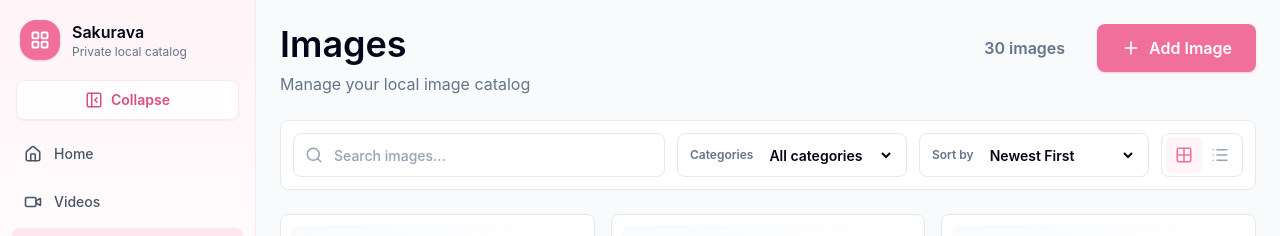
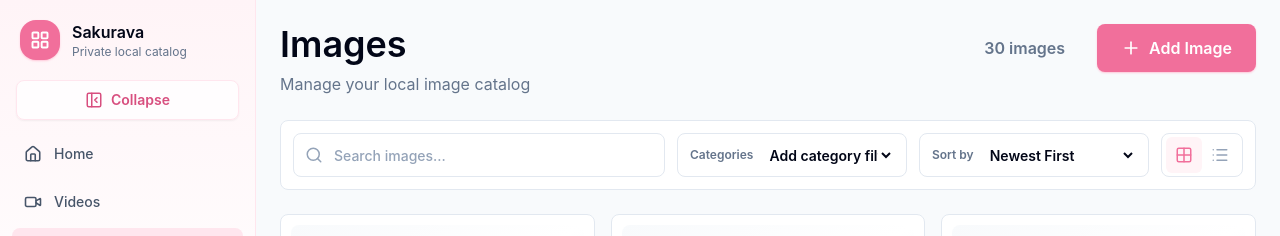
Before and after one commit to wonderfulworldz/sakurava-desktop, a React (Vite) app: page /images in a window 1280 px wide. Shown: the top 236 px of the page. Built offline with nearby package versions, Linux system fonts and the light colour scheme.

Commit message:
Add collection category multi-filter

```diff
--- a/src/pages/CollectionPage.tsx
+++ b/src/pages/CollectionPage.tsx
@@ -8,7 +8,7 @@ import {
   Search,
   UserRound,
 } from "lucide-react";
-import { type ChangeEvent, useEffect, useState } from "react";
+import { type ChangeEvent, useEffect, useMemo, useState } from "react";
 import { Link } from "react-router-dom";
 import type { CollectionConfig, CollectionItem } from "../lib/collectionData";
 import { localImagePathToAssetSrc } from "../runtime/localAsset";
@@ -22,14 +22,21 @@ type ViewMode = "card" | "table";
 
 function CollectionPage({ config }: CollectionPageProps) {
   const [searchQuery, setSearchQuery] = useState("");
-  const [filterValue, setFilterValue] = useState(config.filterOptions[0] ?? "");
+  const [activeCategoryFilters, setActiveCategoryFilters] = useState<string[]>([]);
   const [sortValue, setSortValue] = useState(config.sortOptions[0] ?? "");
   const [pageSize, setPageSize] = useState("30");
   const [page, setPage] = useState(1);
   const [viewMode, setViewMode] = useState<ViewMode>("card");
+  const categoryOptions = useMemo(
+    () => getCategoryOptions(config.items),
+    [config.items],
+  );
 
   const sortedItems = sortItems(
-    filterByCategory(filterItems(config.items, searchQuery), filterValue, config),
+    filterByCategories(
+      filterItems(config.items, searchQuery),
+      activeCategoryFilters,
+    ),
     sortValue,
   );
   const numericPageSize = Number(pageSize);
@@ -44,23 +51,56 @@ function CollectionPage({ config }: CollectionPageProps) {
     setPage(1);
   }
 
+  function addCategoryFilter(category: string) {
+    if (
+      !category ||
+      activeCategoryFilters.length >= 5 ||
+      hasCategoryFilter(activeCategoryFilters, category)
+    ) {
+      return;
+    }
+
+    setActiveCategoryFilters([...activeCategoryFilters, category]);
+    resetToFirstPage();
+  }
+
+  function removeCategoryFilter(category: string) {
+    setActiveCategoryFilters(
+      activeCategoryFilters.filter(
+        (filter) => normalizeCategoryKey(filter) !== normalizeCategoryKey(category),
+      ),
+    );
+    resetToFirstPage();
+  }
+
+  function clearCategoryFilters() {
+    setActiveCategoryFilters([]);
+    resetToFirstPage();
+  }
+
+  useEffect(() => {
+    setActiveCategoryFilters((filters) =>
+      filters.filter((filter) => hasCategoryFilter(categoryOptions, filter)),
+    );
+  }, [categoryOptions]);
+
   return (
     <div className="space-y-6">
       <CollectionHeader config={config} />
       <CollectionToolbar
         config={config}
         searchQuery={searchQuery}
-        filterValue={filterValue}
+        categoryOptions={categoryOptions}
+        activeCategoryFilters={activeCategoryFilters}
         sortValue={sortValue}
         viewMode={viewMode}
         onSearchChange={(value) => {
           setSearchQuery(value);
           resetToFirstPage();
         }}
-        onFilterChange={(value) => {
-          setFilterValue(value);
-          resetToFirstPage();
-        }}
+        onAddCategoryFilter={addCategoryFilter}
+        onRemoveCategoryFilter={removeCategoryFilter}
+        onClearCategoryFilters={clearCategoryFilters}
         onSortChange={(value) => {
           setSortValue(value);
           resetToFirstPage();
@@ -133,23 +173,36 @@ function CollectionHeader({ config }: CollectionPageProps) {
 function CollectionToolbar({
   config,
   searchQuery,
-  filterValue,
+  categoryOptions,
+  activeCategoryFilters,
   sortValue,
   viewMode,
   onSearchChange,
-  onFilterChange,
+  onAddCategoryFilter,
+  onRemoveCategoryFilter,
+  onClearCategoryFilters,
   onSortChange,
   onViewModeChange,
 }: CollectionPageProps & {
   searchQuery: string;
-  filterValue: string;
+  categoryOptions: string[];
+  activeCategoryFilters: string[];
   sortValue: string;
   viewMode: ViewMode;
   onSearchChange: (value: string) => void;
-  onFilterChange: (value: string) => void;
+  onAddCategoryFilter: (value: string) => void;
+  onRemoveCategoryFilter: (value: string) => void;
+  onClearCategoryFilters: () => void;
   onSortChange: (value: string) => void;
   onViewModeChange: (value: ViewMode) => void;
 }) {
+  const selectableCategories = categoryOptions.filter(
+    (category) => !hasCategoryFilter(activeCategoryFilters, category),
+  );
+  const reachedCategoryLimit = activeCategoryFilters.length >= 5;
+  const categorySelectDisabled =
+    reachedCategoryLimit || selectableCategories.length === 0;
+
   return (
     <section className="rounded-lg border border-slate-200 bg-white p-3">
       <div className="grid gap-3 md:grid-cols-2 xl:grid-cols-[minmax(260px,1fr)_minmax(180px,230px)_minmax(180px,230px)_auto] xl:items-center">
@@ -170,9 +223,10 @@ function CollectionToolbar({
         <SelectBox
           id={`${config.kind}-filter`}
           label={config.filterLabel}
-          options={config.filterOptions}
-          value={filterValue}
-          onChange={onFilterChange}
+          options={["Add category filter", ...selectableCategories]}
+          value="Add category filter"
+          onChange={onAddCategoryFilter}
+          disabled={categorySelectDisabled}
         />
         <SelectBox
           id={`${config.kind}-sort`}
@@ -213,6 +267,41 @@ function CollectionToolbar({
           </button>
         </div>
       </div>
+
+      {(activeCategoryFilters.length > 0 || reachedCategoryLimit) && (
+        <div className="mt-3 flex flex-wrap items-center gap-2 border-t border-slate-100 pt-3">
+          {activeCategoryFilters.map((category) => (
+            <span
+              key={normalizeCategoryKey(category)}
+              className="inline-flex max-w-full items-center gap-2 rounded-full bg-sakura-50 px-3 py-1.5 text-xs font-semibold text-sakura-700"
+            >
+              <span className="truncate">{category}</span>
+              <button
+                type="button"
+                aria-label={`Remove ${category}`}
+                className="rounded-full text-sakura-500 hover:text-sakura-700"
+                onClick={() => onRemoveCategoryFilter(category)}
+              >
+                Remove
+              </button>
+            </span>
+          ))}
+          {activeCategoryFilters.length > 0 && (
+            <button
+              type="button"
+              className="text-xs font-semibold text-slate-500 hover:text-sakura-600"
+              onClick={onClearCategoryFilters}
+            >
+              Clear all
+            </button>
+          )}
+          {reachedCategoryLimit && (
+            <span className="text-xs font-semibold text-slate-500">
+              Up to 5 category filters can be active.
+            </span>
+          )}
+        </div>
+      )}
     </section>
   );
 }
@@ -223,12 +312,14 @@ function SelectBox({
   options,
   value,
   onChange,
+  disabled,
 }: {
   id: string;
   label: string;
   options: string[];
   value?: string;
   onChange?: (value: string) => void;
+  disabled?: boolean;
 }) {
   return (
     <label
@@ -240,7 +331,8 @@ function SelectBox({
       </span>
       <select
         id={id}
-        className="min-w-0 flex-1 bg-transparent text-sm font-semibold text-slate-950 outline-none"
+        className="min-w-0 flex-1 bg-transparent text-sm font-semibold text-slate-950 outline-none disabled:text-slate-400"
+        disabled={disabled}
         {...(value === undefined
           ? { defaultValue: options[0] }
           : {
@@ -619,22 +711,17 @@ function filterItems(items: CollectionItem[], searchQuery: string) {
   );
 }
 
-function filterByCategory(
-  items: CollectionItem[],
-  filterValue: string,
-  config: CollectionConfig,
-) {
-  if (!filterValue || filterValue === config.filterOptions[0]) {
+function filterByCategories(items: CollectionItem[], categoryFilters: string[]) {
+  if (categoryFilters.length === 0) {
     return items;
   }
 
-  const normalizedFilter = normalizeSearchText(filterValue);
+  const filterKeys = categoryFilters.map(normalizeCategoryKey);
 
-  return items.filter((item) =>
-    item.categories.some(
-      (category) => normalizeSearchText(category) === normalizedFilter,
-    ),
-  );
+  return items.filter((item) => {
+    const itemCategoryKeys = new Set(item.categories.map(normalizeCategoryKey));
+    return filterKeys.every((filterKey) => itemCategoryKeys.has(filterKey));
+  });
 }
 
 function sortItems(items: CollectionItem[], sortValue: string) {
@@ -739,6 +826,37 @@ function getSearchText(item: CollectionItem) {
   return normalizeSearchText(fields.join(" "));
 }
 
+function getCategoryOptions(items: CollectionItem[]) {
+  const categoriesByKey = new Map<string, string>();
+
+  for (const item of items) {
+    for (const category of item.categories) {
+      const label = category.trim();
+      if (!label) {
+        continue;
+      }
+
+      const key = normalizeCategoryKey(label);
+      if (!categoriesByKey.has(key)) {
+        categoriesByKey.set(key, label);
+      }
+    }
+  }
+
+  return [...categoriesByKey.values()].sort((left, right) =>
+    left.localeCompare(right),
+  );
+}
+
+function hasCategoryFilter(filters: string[], category: string) {
+  const categoryKey = normalizeCategoryKey(category);
+  return filters.some((filter) => normalizeCategoryKey(filter) === categoryKey);
+}
+
+function normalizeCategoryKey(category: string) {
+  return normalizeSearchText(category.trim());
+}
+
 function getPrimaryTitle(item: CollectionItem) {
   return item.kind === "performers" ? item.name : item.title;
 }
```
Also changed, not shown: 1 other file (tests, documents, lock files or other folders).
